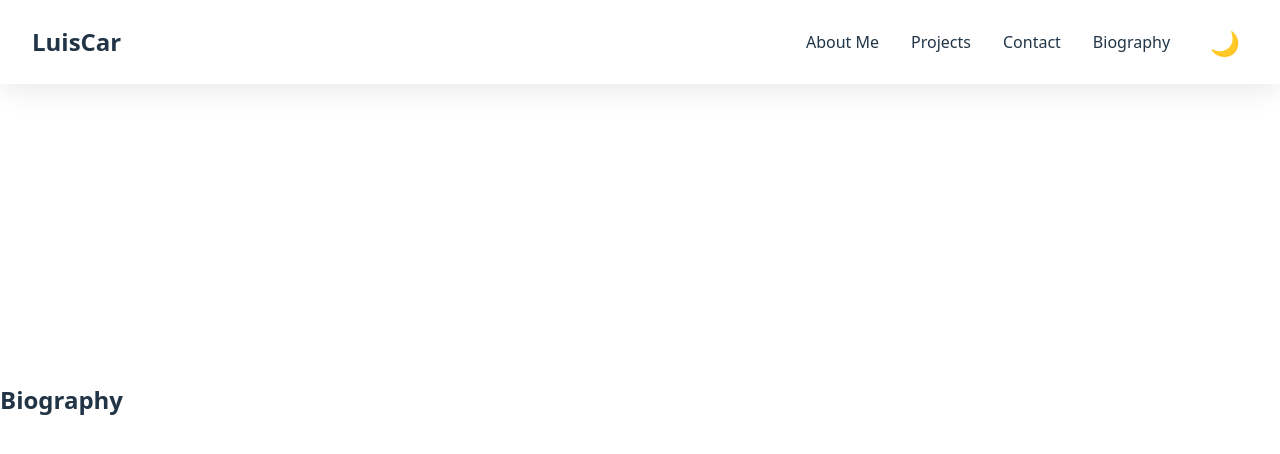
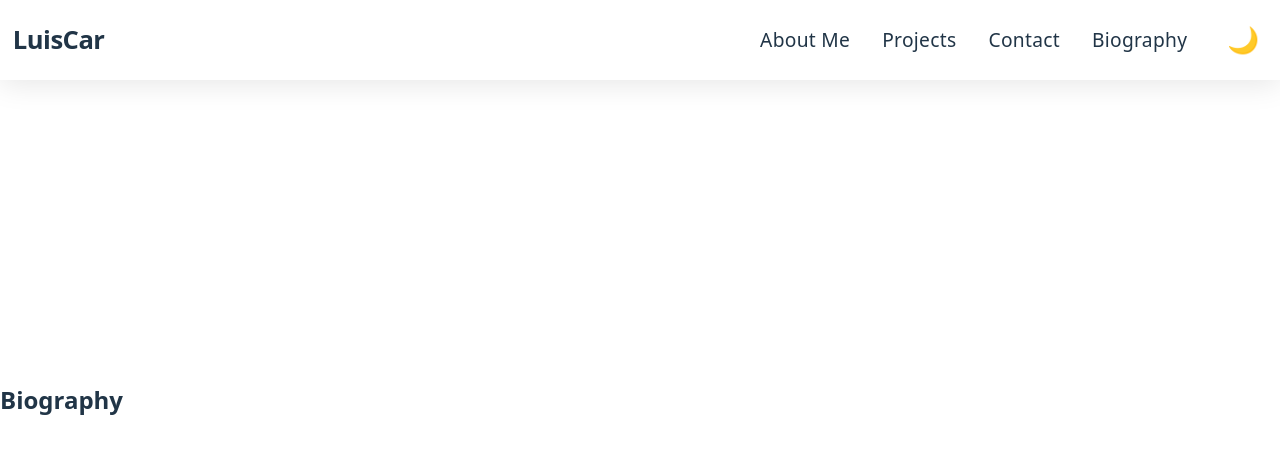
Before and after one commit to LuisCar09/personal_landing_page, a React (Vite) app in the folder personal_landing/: page /biography in a window 1280 px wide. Shown: the top 454 px of the page. Built offline with nearby package versions, Linux system fonts and the light colour scheme.

Commit message:
style: Ajuste de tamaños y espaciado en el Navbar

```diff
--- a/personal_landing/src/styles/Navbar.css
+++ b/personal_landing/src/styles/Navbar.css
@@ -22,20 +22,21 @@
 .navbar-container {
   max-width: var(--max-width-xl);
   margin: 0 auto;
-  padding: 1rem 2rem;
+  padding: 0.8rem 0.8rem;
   display: flex;
   justify-content: space-between;
   align-items: center;
 }
 
 .navbar-logo {
-  font-size: 1.5rem;
-  font-weight: 700;
+  font-size: 1.6rem;
+  font-weight: 600;
   color: var(--color-primary);
   text-decoration: none;
   transition: all 0.3s ease;
   position: relative;
   padding: 0.5rem 0;
+  letter-spacing: -0.5px;
 }
 
 .navbar-logo::after {
@@ -66,6 +67,8 @@
   padding: 0.5rem 0;
   position: relative;
   transition: all 0.3s ease;
+  font-size: 1.2rem;
+  letter-spacing: 0.3px;
 }
 
 .navbar-link::after {
@@ -88,7 +91,7 @@
   background: none;
   border: none;
   cursor: pointer;
-  font-size: 1.5rem;
+  font-size: 1.6rem;
   padding: 0.5rem;
   transition: transform 0.3s ease;
 }
@@ -131,7 +134,7 @@
     backdrop-filter: blur(10px);
     flex-direction: column;
     justify-content: center;
-    padding: 2rem;
+    padding: 2.4rem;
     transition: right 0.3s ease;
   }
 
--- /dev/null
+++ b/personal_landing/src/styles/global.css
@@ -0,0 +1,55 @@
+@import url('https://fonts.googleapis.com/css2?family=Poppins:wght@300;400;500;600;700&display=swap');
+
+html {
+  font-size: 62.5%; /* Esto hace que 1rem = 10px */
+}
+
+:root {
+  --color-primary: #3b82f6;
+  --color-primary-dark: #2563eb;
+  --color-text: #1f2937;
+  --color-text-light: #6b7280;
+  --color-background: #ffffff;
+  --color-background-alt: #f3f4f6;
+  --max-width-xl: 1200px;
+  --spacing-sm: 0.5rem; /* 5px */
+  --spacing-md: 1rem; /* 10px */
+  --spacing-lg: 2rem; /* 20px */
+  --font-size-sm: 0.875rem; /* 8.75px */
+  --font-size-base: 1rem; /* 10px */
+  --font-size-lg: 1.125rem; /* 11.25px */
+  --font-size-xl: 1.25rem; /* 12.5px */
+  --font-size-2xl: 1.5rem; /* 15px */
+  --transition-fast: 0.2s;
+  --shadow-sm: 0 1px 2px 0 rgba(0, 0, 0, 0.05);
+  --shadow-md: 0 4px 6px -1px rgba(0, 0, 0, 0.1);
+}
+
+.dark {
+  --color-text: #f3f4f6;
+  --color-text-light: #9ca3af;
+  --color-background: #111827;
+  --color-background-alt: #1f2937;
+}
+
+* {
+  margin: 0;
+  padding: 0;
+  box-sizing: border-box;
+}
+
+body {
+  font-family: 'Poppins', -apple-system, BlinkMacSystemFont, 'Segoe UI', 'Roboto', 'Oxygen',
+    'Ubuntu', 'Cantarell', 'Fira Sans', 'Droid Sans', 'Helvetica Neue',
+    sans-serif;
+  -webkit-font-smoothing: antialiased;
+  -moz-osx-font-smoothing: grayscale;
+  background-color: var(--color-background);
+  color: var(--color-text);
+  transition: background-color 0.3s ease, color 0.3s ease;
+}
+
+code {
+  font-family: source-code-pro, Menlo, Monaco, Consolas, 'Courier New',
+    monospace;
+}
```
